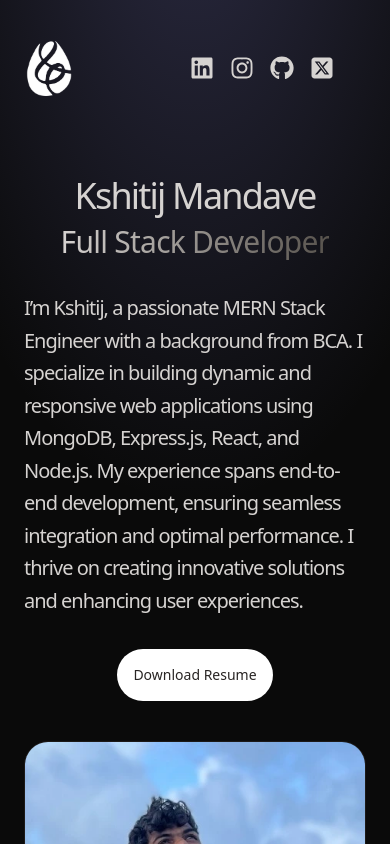
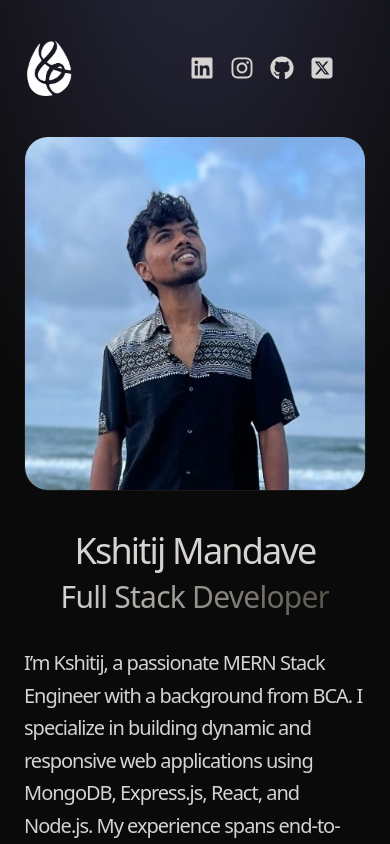
Before and after one commit to kshitijMandave/Kshitij-dev, a React (Vite) app: page / in a window 390 px wide. Shown: the top 844 px of the page. Built offline with nearby package versions, Linux system fonts and the light colour scheme.

Commit message:
added image fefore text

```diff
--- a/src/components/Hero/Hero.jsx
+++ b/src/components/Hero/Hero.jsx
@@ -3,9 +3,7 @@
 function Hero() {
   return (
     <div className="pb-4 lg:mb-36">
-      <div className="flex flex-wrap lg:flex-row-reverse">
-
-
+      <div className="flex flex-col-reverse lg:flex-row-reverse">
         <div className="w-full lg:w-1/2">
           <div className="flex flex-col items-center lg:items-start mt-10">
             <h2 className="pb-2 text-4xl tracking-tighter lg:text-8xl">
@@ -25,6 +23,7 @@
             </a>
           </div>
         </div>
+
         <div className="w-full lg:w-1/2">
           <div className="flex justify-center lg:p-8">
             <img
@@ -34,9 +33,9 @@
             />
           </div>
         </div>
+      </div>
+</div>
 
-      </div>
-    </div>
   );
 }
 
```
